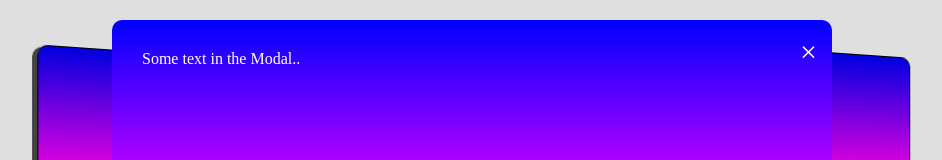
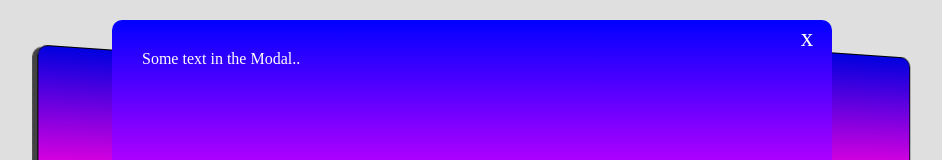
Before and after one commit to julio2116/DeckCards, a React (Vite) app: page / in a window 1280 px wide. Both pictures are taken after a click on the element 301 px from the left and 195 px from the top of the page. Shown: the top 160 px of the page, without its empty margins (168-1110 px from the left). Built offline with nearby package versions, Linux system fonts and the light colour scheme.

Commit message:
Ajustando fechamento do modal

```diff
--- a/src/components/Modal.jsx
+++ b/src/components/Modal.jsx
@@ -13,7 +13,7 @@ function Modal() {
                 <div className={styles.modalBox}>
                 <div className={styles.modal}>
                     <span className={styles.modalText}>Some text in the Modal..</span>
-                    <span className={styles.closeModal} onClick={() => setVar(varGlobal= {display: 'none'})} >&times;</span>
+                    <div className={styles.closeModal} onClick={() => setVar(varGlobal= {display: 'none'})} >x</div>
                 </div>
                 </div>
             </div>
--- a/src/components/modalStyles.module.css
+++ b/src/components/modalStyles.module.css
@@ -19,7 +19,13 @@
 .closeModal{
     cursor: pointer;
     padding: 5px;
-    font-size: 30px;
+    font-size: 25px;
+    position: absolute;
+    right: 10px;
+    top: 0;
+    text-align: center;
+    width: 20px;
+    line-height: 25px;
 }
 .modalText{
     padding: 20px;
```
